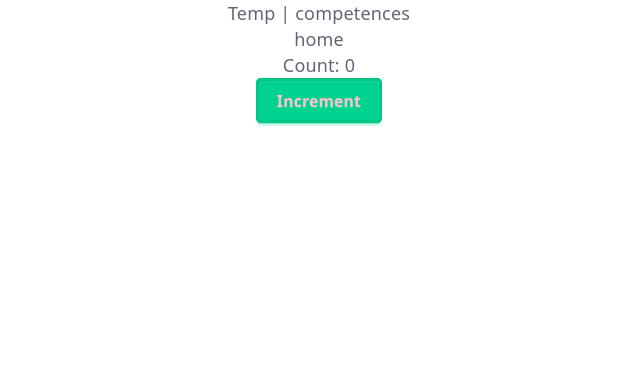
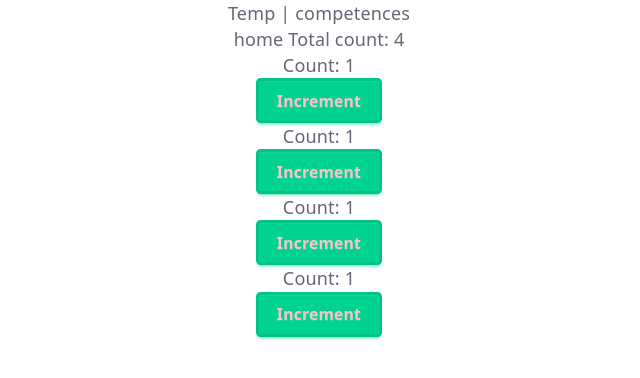
Before and after one commit to mkuciapski/CompetencesDzienne2026React, a React (Vite) app: page / in a window 1280 px wide. Shown: the top 378 px of the page, without its empty margins (321-961 px from the left). Built offline with nearby package versions, Linux system fonts and the light colour scheme.

Commit message:
props, ~emit

```diff
--- a/src/components/ButtonCounter.tsx
+++ b/src/components/ButtonCounter.tsx
@@ -1,9 +1,16 @@
 import React, { useState } from "react";
 
-const ButtonCounter = () => {
-  const [count, setCount] = useState(0);
+const ButtonCounter = ({
+  initialCount,
+  onClick,
+}: {
+  initialCount: number;
+  onClick: () => void;
+}) => {
+  const [count, setCount] = useState(initialCount);
   function increaseCounter() {
     setCount(count + 1);
+    onClick();
   }
   return (
     <div>
--- a/src/views/CompetencesView.tsx
+++ b/src/views/CompetencesView.tsx
@@ -9,7 +9,18 @@ export default function Competences() {
           <h2 className="text-center text-xl uppercase">{competence.Name}</h2>
           <img src={`assets/${competence.Picture}`} />
           <div className="card-body">
-            <p>Poziom: {competence.Level}</p>
+            <p
+              style={{
+                color:
+                  competence.Level < 3
+                    ? "red"
+                    : competence.Level === 3
+                      ? "black"
+                      : "green",
+              }}
+            >
+              Poziom: {competence.Level}
+            </p>
             {competence.Description && <p> Opis: {competence.Description}</p>}
           </div>
         </div>
--- a/src/views/TempView.tsx
+++ b/src/views/TempView.tsx
@@ -1,9 +1,20 @@
 import ButtonCounter from "../components/ButtonCounter";
+import { useState } from "react";
+
 export default function Temp() {
+  const [totalCount, setTotalCount] = useState(4);
+
+  function handleClick() {
+    setTotalCount(totalCount + 1);
+  }
+
   return (
     <div>
-      home
-      <ButtonCounter />
+      home Total count: {totalCount}
+      <ButtonCounter initialCount={1} onClick={handleClick} />
+      <ButtonCounter initialCount={1} onClick={handleClick} />
+      <ButtonCounter initialCount={1} onClick={handleClick} />
+      <ButtonCounter initialCount={1} onClick={handleClick} />
     </div>
   );
 }
```
